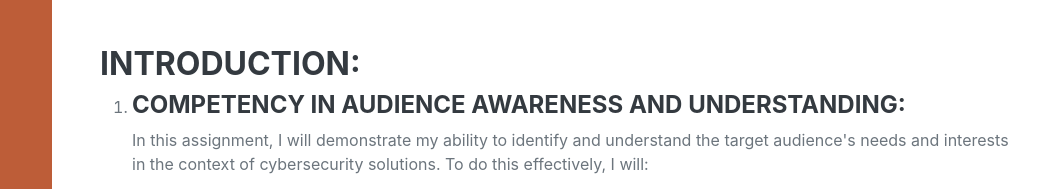
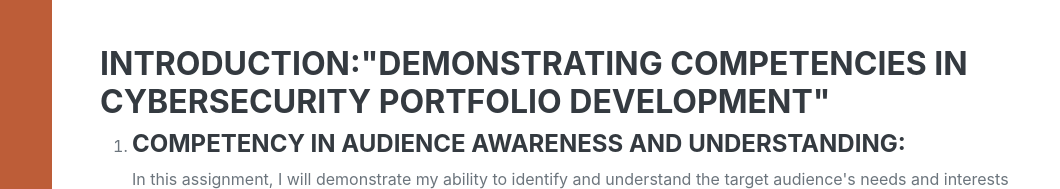
Before and after one commit to Aspec2052/newsite, a plain HTML site: page index.html in a window 1280 px wide. Shown: the part 311-500 px from the top of the page, 220-1280 px from the left. Drawn offline with nearby package versions, Linux system fonts and the light colour scheme; a web font is replaced by a local one.

Commit message:
Update index.html

```diff
--- a/index.html
+++ b/index.html
@@ -41,7 +41,7 @@
                         <a href="mailto:name@email.com">name@email.com</a>
                     </div>
 
-                    <h3>Introduction:</h3>
+                    <h3>Introduction:"Demonstrating Competencies in Cybersecurity Portfolio Development"</h3>
                 <ol>
                     <li>
                         <h4>Competency in Audience Awareness and Understanding:</h4>
```
